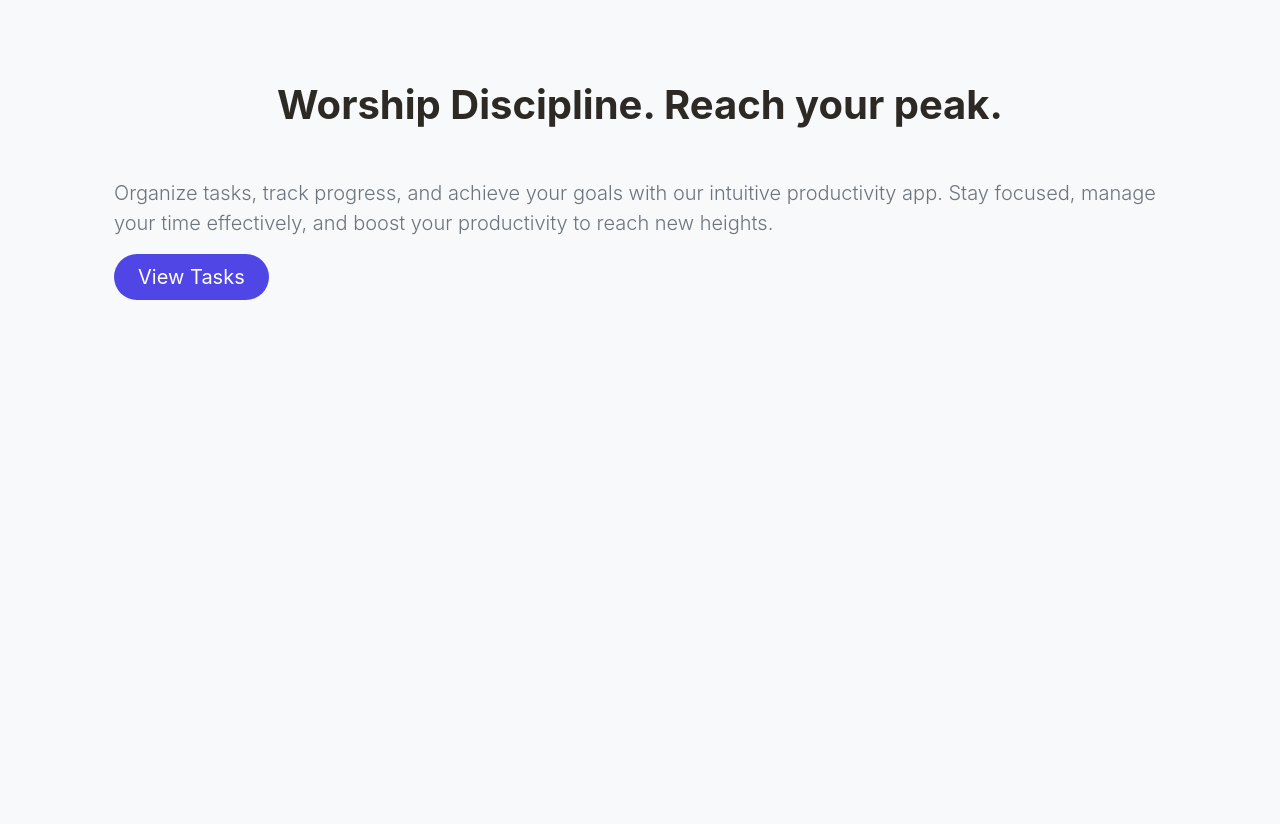
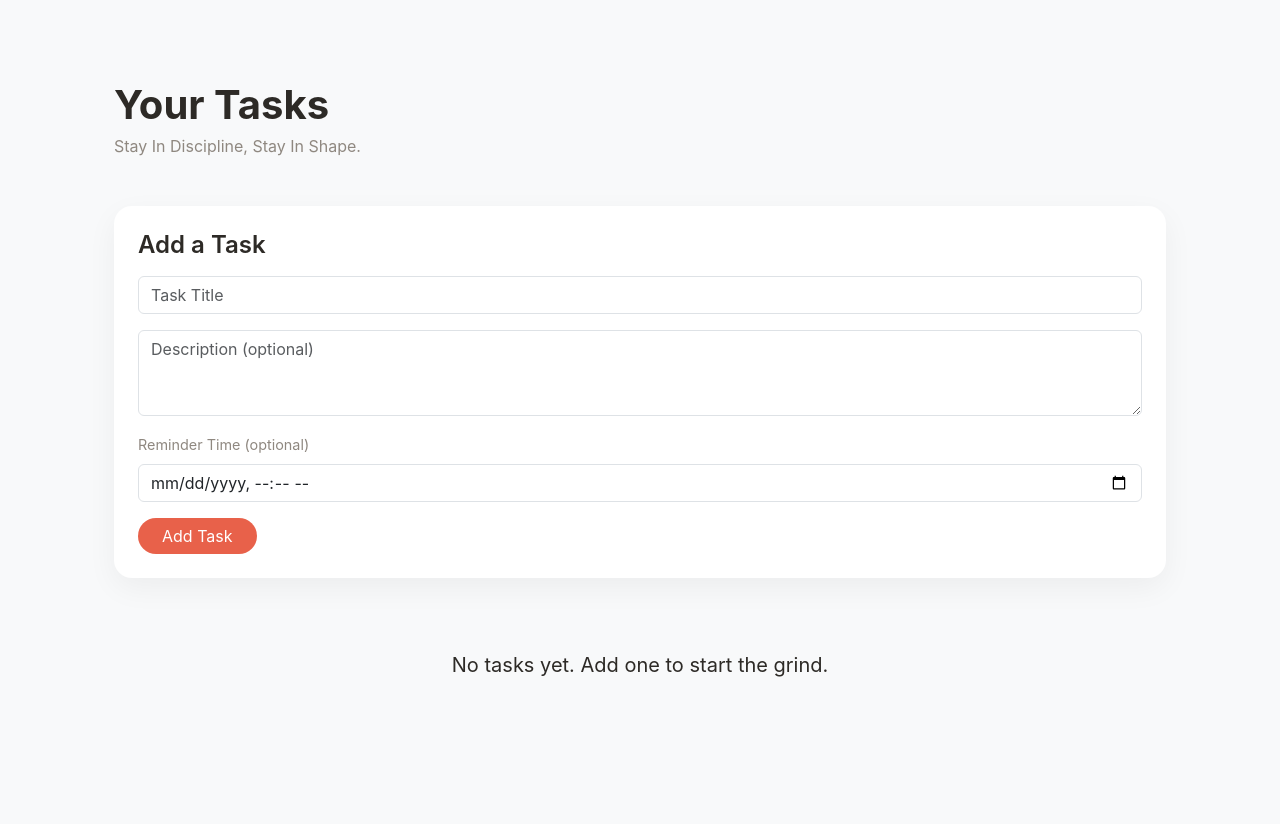
Before and after one commit to zoro-wa/Productivity-Web_App, a Flask app: template templates/index.html in a window 1280 px wide. Shown: the part 81-905 px from the top of the page. Before the commit the page ends 381 px from the top, so only its background shows below. Run offline with Flask 3, Linux system fonts and the light colour scheme; the template is opened without the code that fills it, so the values that code supplies are empty.

Commit message:
Added reminders, not completed yet, lot of bugs, actually doesn't works at all like intended

```diff
--- a/app.py
+++ b/app.py
@@ -6,14 +6,24 @@ from flask_mail import Mail, Message
 from werkzeug.security import generate_password_hash, check_password_hash
 from dotenv import load_dotenv
 from functools import wraps
+from apscheduler.schedulers.background import BackgroundScheduler
+from datetime import datetime
 load_dotenv()
 import requests
 
 # configure application
 app = Flask(__name__)
-
 # secret key for sessions
 app.secret_key = os.environ.get("SECRET_KEY")
+
+#email configuration
+app.config["MAIL_SERVER"] = "smtp.gmail.com"
+app.config["MAIL_PORT"] = 587
+app.config["MAIL_USE_TLS"] = False
+app.config["MAIL_USE_SSL"] = True
+app.config["MAIL_USERNAME"] = os.environ.get("MAIL_USERNAME")
+app.config["MAIL_PASSWORD"] = os.environ.get("MAIL_PASSWORD")
+mail = Mail(app)
 
 #configure sqlite3
 DATABASE = "productivity.db"
@@ -40,6 +50,67 @@ def login_required(f):
             return redirect("/login")
         return f(*args, **kwargs)
     return decorated_function
+
+
+# fetch motivational quote from API
+def fetch_quote():
+    try:
+        response = requests.get("https://zenquotes.io/api/random", timeout=5)
+        data = response.json()
+        return f'"{data[0]["q"]}" - {data[0]["a"]}'
+    except Exception as e:
+        print("Fetch Quote Failed", e)
+        return '"If u dont do it now, you will do it never."'
+
+def check_and_send_reminders():
+    with app.app_context():
+        conn = sqlite3.connect(DATABASE)
+        conn.row_factory = sqlite3.Row
+        now = datetime.now().strftime("%Y-%m-%dT%H:%M")
+        due_tasks = conn.execute("""
+            SELECT tasks.id, tasks.title, tasks.description, tasks.due_at,
+                   users.email, users.username
+            FROM tasks
+            JOIN users ON tasks.user_id= users.id
+            WHERE tasks.reminded = 0
+              AND tasks.due_at IS NOT NULL
+              AND strftime('%Y-%m-%d %H:%M:%S', tasks.due_at) <= ?
+              AND tasks.completed = 0
+        """,(now,)).fetchall()
+
+        for task in due_tasks:
+            quote = fetch_quote()
+            try:
+                msg = Message(
+                    subject=f"⏰ Reminder: {task['title']}",
+                    sender=os.environ.get("MAIL_USERNAME"),
+                    recipients=[task["email"]]
+                )
+                msg.body = f"""Hi {task['username']},
+
+This is a reminder for your task: {task['title']}
+{f"Description: {task['description']}" if task['description'] else ""}
+
+Today's motivation:
+{quote}
+
+Believe it. Dattebayo! 💪
+"""
+
+                mail.send(msg)
+            except Exception as e:
+                print(f"failed to send email for task {task['id']}: {e}")
+
+            conn.execute("UPDATE tasks SET reminded = 1 WHERE id = ?", (task["id"],))
+            conn.commit()
+
+        conn.close()
+
+
+# Start scheduler
+scheduler = BackgroundScheduler()
+scheduler.add_job(check_and_send_reminders, "interval", minutes=1)
+scheduler.start()
 
 # home page route
 @app.route("/")
@@ -97,12 +168,43 @@ def login():
 def add_task():
     title = request.form.get("title")
     description = request.form.get("description")
+    due_at = request.form.get("due_at")
 
     db = get_db()
-    db.execute("INSERT INTO tasks (user_id, title, description) VALUES (?, ?, ?)",
-               (session["user_id"], title, description))
+    db.execute("INSERT INTO tasks (user_id, title, description, due_at) VALUES (?, ?, ?, ?)",
+               (session["user_id"], title, description, due_at))
     db.commit()
     return redirect("/")
+
+@app.route("/set_reminder/<int:task_id>", methods=["POST"])
+@login_required
+def set_reminder(task_id):
+    due_at = request.form.get("due_at")
+    db = get_db()
+    db.execute("UPDATE tasks SET due_at = ?, reminded = 0 WHERE id = ? AND user_id = ?", (due_at, task_id, session["user_id"]))
+    db.commit()
+    return redirect("/")
+
+@app.route("/check_reminders")
+@login_required
+def check_reminders():
+    db = get_db()
+    now = datetime.now().strftime("%Y-%m-%dT%H:%M")
+    due = db.execute("""
+        SELECT id, title FROM tasks
+        WHERE user_id = ? AND reminded = 0 AND due_at IS NOT NULL
+        AND strftime('%Y-%m-%d %H:%M', due_at) <= ?
+        AND completed = 0
+    """, (session["user_id"], now)).fetchall()
+
+    results = []
+    for task in due:
+        quote = fetch_quote()
+        results.append({"id": task["id"], "title": task["title"], "quote": quote })
+        db.execute("UPDATE tasks SET reminded = 1 WHERE id = ?", (task["id"],))
+    db.commit()
+
+    return jsonify(results)
 
 @app.route("/delete_task/<int:task_id>", methods=["POST"])
 @login_required
--- a/templates/index.html
+++ b/templates/index.html
@@ -3,17 +3,96 @@
 {% block content %}
 
 <div class="dashboard-container">
-    <h1 class="text-center mb-5">
-        Worship Discipline. Reach your peak.
-    </h1>
 
-    <p class="lead text-secondary">
-        Organize tasks, track progress, and achieve your goals with our intuitive productivity app. Stay focused, manage your time effectively, and boost your productivity to reach new heights.
-    </p>
+    <div class="mb-5">
+        <h1 class="mb-1">Your Tasks</h1>
+        <p style="color: var(--text-muted);">Stay In Discipline, Stay In Shape.</p>
+    </div>
 
-    <a href="/tasks" class="btn btn-primary btn-lg rounded-pill px-4">
-        View Tasks
-    </a>
+    <div class="card p-4 mb-4">
+        <h2 class="section-title">Add a Task</h2>
+        <form action="/add_task" method="POST">
+            <div class="mb-3">
+                <input type="text" name="title" class="form-control" placeholder="Task Title" required>
+            </div>
+            <div class="mb-3">
+                <textarea name="description" class="form-control" placeholder="Description (optional)" rows="3"></textarea>
+            </div>
+            <div class="mb-3">
+                <label class="form-label" style="color: var(--text-muted); font-size: 0.9rem;">Reminder Time (optional)</label>
+                <input type="datetime-local" name="due_at" class="form-control">
+            </div>
+            <button type="submit" class="btn rounded-pill px-4" style="background-color: var(--accent); color: white; border: none;">
+                Add Task
+            </button>
+        </form>
+    </div>
 
+    {% if tasks %}
+    <h2 class="section-title">Pending</h2>
+    <div class="d-flex flex-column gap-3 mb-5">
+        {% for task in tasks %}
+        {% if not task['completed'] %}
+        <div class="card p-3 d-flex flex-row align-items-start gap-3">
+            <div class="flex-grow-1">
+                <p class="fw-semibold mb-1">{{ task['title'] }}</p>
+                {% if task['description'] %}
+                <p class="mb-0" style="color: var(--text-muted); font-size: 0.87rem">{{ task['description'] }}</p>
+                {% endif %}
+            </div>
+            <div class="d-flex gap-2">
+                <form action="/complete_task/{{ task['id'] }}" method="POST">
+                    <button type="submit" class="btn btn-sm rounded-pill" style="background: var(--accent); border: none">
+                        Done
+                    </button>
+                </form>
+            </div>
+        </div>
+        {% endif %}
+        {% endfor %}
+    </div>
+
+    <h2 class="section-title">Completed</h2>
+    <div class="d-flex flex-column gap-3">
+        {% for task in tasks %}
+        {% if task['completed'] %}
+        <div class="card p-3 d-flex flex-row align-items-start gap-3" style="opacity: 0.57;">
+            <div class="flex-grow-1">
+                <p class="fw-semibold mb-1" style="text-decoration: line-through;">{{ task['title'] }}</p>
+                {% if task['description'] %}
+                <p class="mb-0" style="color: var(--text-muted); font-size:0.85rem;">{{ task['description'] }}</p>
+                {% endif %}
+            </div>
+            <div class="d-flex gap-2">
+                <form action="/incomplete_task/{{ task[ 'id' ]}}" method="POST">
+                    <button type="submit" class="btn btn-sm rounded-pill" style="background: var(--border); color: var(--text-muted); border: none;">
+                        Undo
+                    </button>
+                </form>
+                <form action="/delete_task/{{ task['id'] }}" method="POST">
+                    <button type="submit" class="btn btn-sm rounded-pill" style="background: #fdecea; color: #c0392b; border: none;">
+                        Delete
+                    </button>
+                </form>
+<!--
+                <form action="/set_reminder/{{ task['id']}}" method="POST" class="d-flex align-items-center gap-2 mt-2">
+                    <input type="datetime-local" name="due_at" class="form-control form-control-sm" style="max-width: 200px;"
+                             {% if task['due_at'] %} value="{{ task['due_at'][:16]}}" {% endif %} required>
+                    <button type="submit" class="btn btn-sm rounded-pill" style="background: var(--acccent-light); border: none;">
+                        Set Reminder
+                    </button>"
+                </form> -->
+
+            </div>
+        </div>
+        {% endif %}
+        {% endfor %}
+    </div>
+
+    {% else %}
+    <div class="text-center py-5" style="color: var(--text-muted);">
+        <p class="fs-5">No tasks yet. Add one to start the grind.</p>
+    </div>
+    {% endif %}
 </div>
 {% endblock %}
--- a/templates/layout.html
+++ b/templates/layout.html
@@ -38,5 +38,31 @@
 
         <script src="https://cdn.jsdelivr.net/npm/bootstrap@5.3.8/dist/js/bootstrap.bundle.min.js" integrity="sha384-FKyoEForCGlyvwx9Hj09JcYn3nv7wiPVlz7YYwJrWVcXK/BmnVDxM+D2scQbITxI" crossorigin="anonymous"></script>
 
+        <script>
+            if ("Notification" in window) {
+                Notification.requestPermission();
+            }
+
+
+            function checkReminders() {
+                fetch("/check_reminders")
+                    .then(res => res.json())
+                    .then(tasks => {
+                        tasks.forEach(task => {
+                            if (Notification.permission === "granted") {
+                                new Notification("⏰ Task Reminder", {
+                                    body:task.title,
+                                    icon: "/static/favicon.ico"
+                                });
+                            }
+                        });
+                    })
+                    .catch(()  => {});
+            }
+
+            checkReminders();
+            setInterval(checkReminders, 60000);
+        </script>
+
     </body>
 </html>
```
